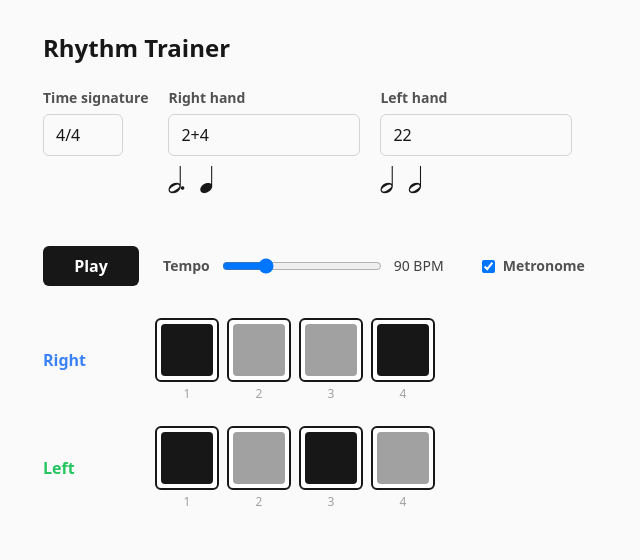
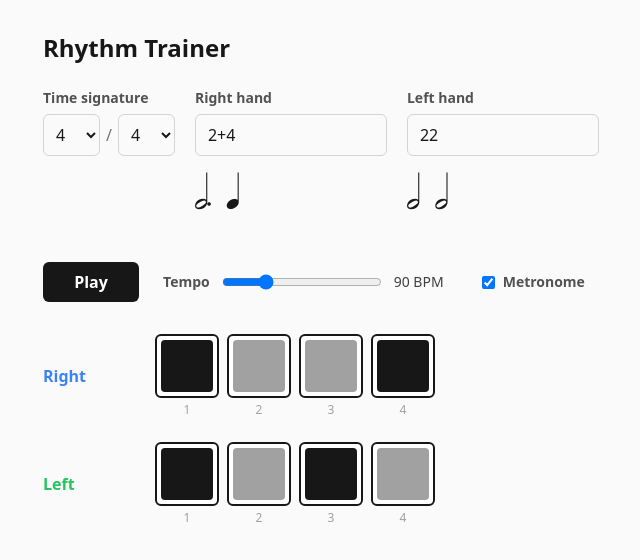
Before and after one commit to So0shka/rhythm-trainer-app, a SvelteKit app: page / in a window 1280 px wide. Shown: the top 560 px of the page, without its empty margins (237-877 px from the left). Built offline with nearby package versions, Linux system fonts and the light colour scheme.

Commit message:
Make signature input as two select boxes

```diff
--- a/src/routes/+page.svelte
+++ b/src/routes/+page.svelte
@@ -1,14 +1,18 @@
 <script lang="ts">
-	import { parseTimeSignature, parsePattern, buildGrid, pickSubdivisions } from '$lib/rhythm';
+	import { parsePattern, buildGrid, pickSubdivisions } from '$lib/rhythm';
 	import { Metronome } from '$lib/metronome';
 	import RhythmBar from '$lib/RhythmBar.svelte';
 	import NotationBar from '$lib/NotationBar.svelte';
 
-	let timeSigInput = $state('4/4');
+	const numerators = [1, 2, 3, 4, 5, 6, 7, 8, 9, 10, 11, 12];
+	const denominators = [1, 2, 4, 8, 16];
+
+	let numerator = $state(4);
+	let denominator = $state(4);
 	let rightInput = $state('2+4');
 	let leftInput = $state('22');
 
-	const timeSig = $derived(parseTimeSignature(timeSigInput));
+	const timeSig = $derived({ beats: numerator, unit: denominator });
 
 	const rightParsed = $derived(timeSig ? parsePattern(rightInput, timeSig) : null);
 	const leftParsed = $derived(timeSig ? parsePattern(leftInput, timeSig) : null);
@@ -88,17 +92,28 @@
 	<h1 class="mb-6 text-2xl font-bold">Rhythm Trainer</h1>
 
 	<section class="mb-10 flex flex-wrap gap-5">
-		<label class="flex flex-col gap-1.5">
+		<div class="flex flex-col gap-1.5">
 			<span class="text-sm font-semibold text-neutral-600">Time signature</span>
-			<input
-				bind:value={timeSigInput}
-				placeholder="4/4"
-				class="w-20 rounded-md border border-neutral-300 px-3 py-2 focus:border-neutral-900 focus:outline-none"
-			/>
-			{#if !timeSig}
-				<small class="text-red-700">Enter a time signature, e.g. 4/4</small>
-			{/if}
-		</label>
+			<div class="flex items-center gap-1.5">
+				<select
+					bind:value={numerator}
+					class="rounded-md border border-neutral-300 px-2 py-2 focus:border-neutral-900 focus:outline-none"
+				>
+					{#each numerators as n (n)}
+						<option value={n}>{n}</option>
+					{/each}
+				</select>
+				<span class="text-neutral-500">/</span>
+				<select
+					bind:value={denominator}
+					class="rounded-md border border-neutral-300 px-2 py-2 focus:border-neutral-900 focus:outline-none"
+				>
+					{#each denominators as d (d)}
+						<option value={d}>{d}</option>
+					{/each}
+				</select>
+			</div>
+		</div>
 
 		<label class="flex flex-col gap-1.5">
 			<span class="text-sm font-semibold text-neutral-600">Right hand</span>
@@ -113,7 +128,7 @@
 				<small class="text-yellow-700">{right.parsed.warning}</small>
 			{/if}
 			{#if right}
-				<div class="mt-1 flex h-10 items-end overflow-x-auto overflow-y-hidden">
+				<div class="mt-5 flex h-10 items-end">
 					<NotationBar notes={right.parsed.notes} />
 				</div>
 			{/if}
@@ -132,7 +147,7 @@
 				<small class="text-yellow-700">{left.parsed.warning}</small>
 			{/if}
 			{#if left}
-				<div class="mt-1 flex h-10 items-end overflow-x-auto overflow-y-hidden">
+				<div class="mt-5 flex h-10 items-end">
 					<NotationBar notes={left.parsed.notes} />
 				</div>
 			{/if}
```
